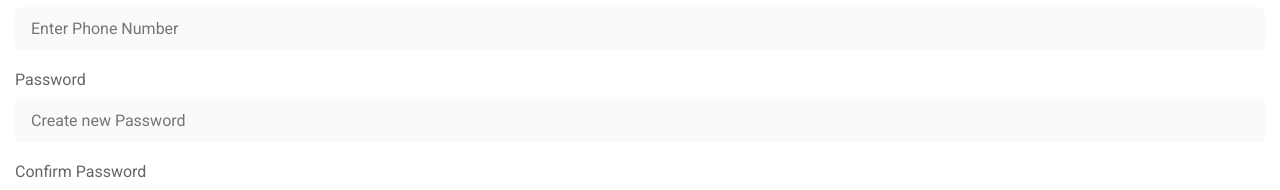
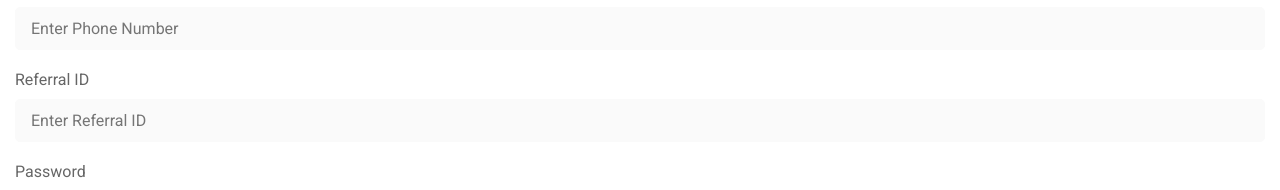
Before and after one commit to georgebsmith-tech/glob-finincial-client, a Next.js app: page /sign-up in a window 1280 px wide. Shown: the part 610-800 px from the top of the page. Built offline with nearby package versions, Linux system fonts and the light colour scheme.

Commit message:
added ref to reg

```diff
--- a/pages/sign-up.js
+++ b/pages/sign-up.js
@@ -12,7 +12,7 @@ import cookie from 'js-cookie'
 
 const SignUp = ({ history }) => {
     const router = useRouter()
-    const [credientials, setCredientials] = useState({ email: "", password: "", country: "", phone: "", fullName: "", repeatPassword: "" })
+    const [credientials, setCredientials] = useState({ email: "", password: "", country: "", phone: "", fullName: "", repeatPassword: "", referredBy: "" })
     const [regError, setregError] = useState("")
 
 
@@ -132,6 +132,25 @@ const SignUp = ({ history }) => {
                     <div className="f16 mb20">
                         <label
                             className="t-grey block mb10"
+                            htmlFor="referredBy">
+                            Referral ID
+                    </label>
+                        <input
+                            id="referredBy"
+                            onChange={(e) => setCredientials({ ...credientials, referredBy: e.target.value })}
+                            value={credientials.referredBy}
+                            className="fw br5 f16 t-grey3"
+                            style={{
+                                padding: "11px 15px",
+                                backgroundColor: "rgba(250,250,250,1)",
+                                border: "1px solid rgba(250,250,250,1)"
+                            }}
+                            placeholder="Enter Referral ID"
+                            type="number" />
+                    </div>
+                    <div className="f16 mb20">
+                        <label
+                            className="t-grey block mb10"
                             htmlFor="password">
                             Password
                     </label>
```
